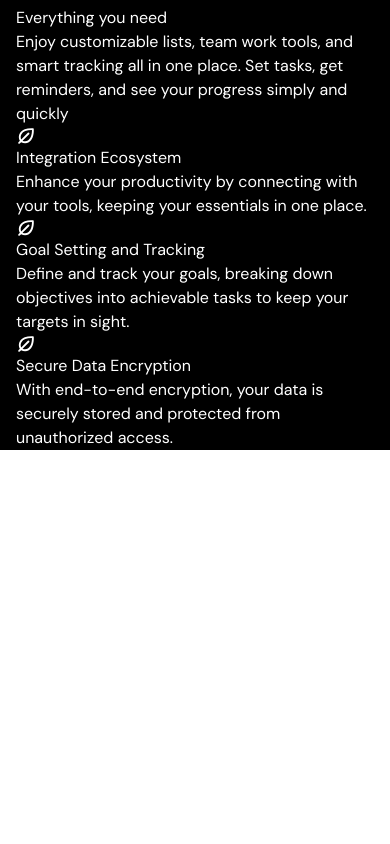
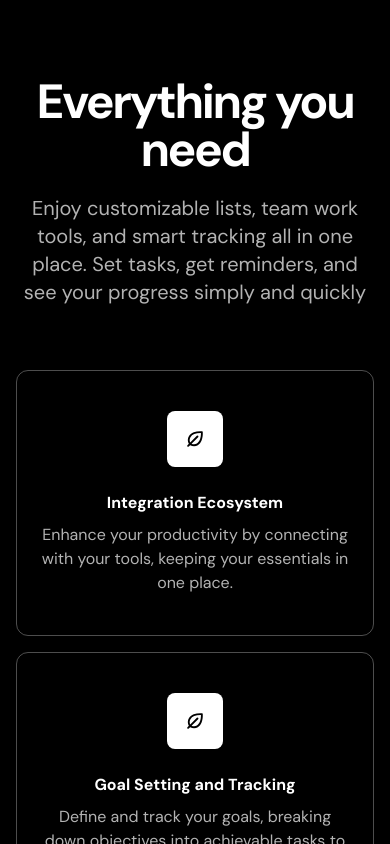
Before and after one commit to diego-teileche/dark-saas-landing-page, a Next.js app: page / in a window 390 px wide. Shown: the part 1000-1844 px from the top of the page. Before the commit the page ends 1450 px from the top, so only its background shows below. Built offline with nearby package versions, Linux system fonts and the light colour scheme.

Commit message:
Features Section | Styles
- Title and Paragraph added
- Features styles added
- Responsive design styles added

```diff
--- a/src/components/Features.tsx
+++ b/src/components/Features.tsx
@@ -20,22 +20,29 @@ const features = [
 
 export const Features = () => {
   return (
-    <section className="bg-black text-white">
+    <section className="bg-black py-[72px] text-white sm:py-24">
       <div className="container">
-        <h2>Everything you need</h2>
-        <p>
-          Enjoy customizable lists, team work tools, and smart tracking all in
-          one place. Set tasks, get reminders, and see your progress simply and
-          quickly
-        </p>
-        <div>
+        <h2 className="text-center text-5xl font-bold tracking-tighter sm:text-6xl">
+          Everything you need
+        </h2>
+        <div className="mx-auto max-w-xl">
+          <p className="mt-5 text-center text-xl text-white/70">
+            Enjoy customizable lists, team work tools, and smart tracking all in
+            one place. Set tasks, get reminders, and see your progress simply
+            and quickly
+          </p>
+        </div>
+        <div className="mt-16 flex flex-col gap-4 sm:flex-row">
           {features.map(({ title, description }) => (
-            <div key={title}>
-              <div>
+            <div
+              key={title}
+              className="rounded-xl border border-white/30 px-5 py-10 text-center sm:flex-1"
+            >
+              <div className="inline-flex size-14 items-center justify-center rounded-lg bg-white text-black">
                 <EcosystemIcon />
               </div>
-              <h3>{title}</h3>
-              <p>{description}</p>
+              <h3 className="mt-6 font-bold">{title}</h3>
+              <p className="mt-2 text-white/70">{description}</p>
             </div>
           ))}
         </div>
```
